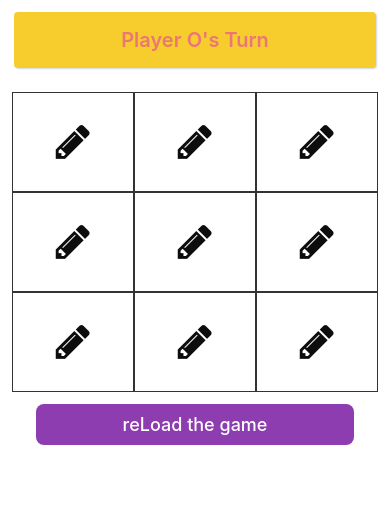
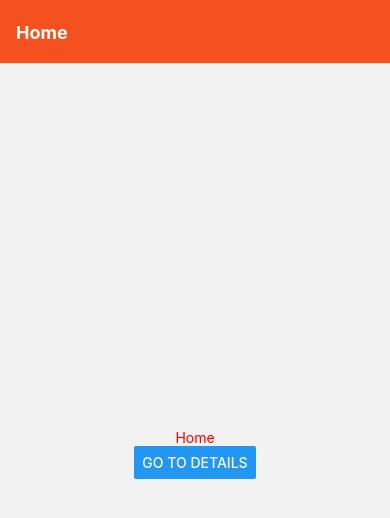
Before and after one commit to rishavConsoleLog21/ChaiAurReactNative, a React Native app in the folder styler/: screen /Home in a window 390 px wide. Shown: the top 518 px of the page. Built offline with nearby package versions, Linux system fonts and the light colour scheme.

Commit message:
Add Navigation Home to Details Page

```diff
--- a/styler/package.json
+++ b/styler/package.json
@@ -10,12 +10,16 @@
     "test": "jest"
   },
   "dependencies": {
+    "@react-navigation/native": "^6.1.18",
+    "@react-navigation/native-stack": "^6.11.0",
     "@types/react-native-vector-icons": "^6.4.18",
     "formik": "^2.4.6",
     "react": "18.3.1",
     "react-native": "0.76.0",
     "react-native-bouncy-checkbox": "^4.1.2",
     "react-native-haptic-feedback": "^2.3.3",
+    "react-native-safe-area-context": "^4.14.0",
+    "react-native-screens": "^3.35.0",
     "react-native-snackbar": "^2.8.0",
     "react-native-vector-icons": "^10.2.0",
     "yup": "^1.4.0"
--- a/styler/src/App.tsx
+++ b/styler/src/App.tsx
@@ -22,6 +22,21 @@ import RollDice from '../components/RollDice';
 import CurrenciesConverter from '../components/CurrenciesConverter';
 import TicTacToe from '../components/TicTacToe';
 
+//Navigation
+import {NavigationContainer} from '@react-navigation/native';
+import {createNativeStackNavigator} from '@react-navigation/native-stack';
+
+//Screens
+import Home from './screens/Home';
+import Details from './screens/Details';
+
+export type RootStackParamList = {
+  Home: undefined;
+  Details: {productId: number};
+};
+
+const Stack = createNativeStackNavigator<RootStackParamList>();
+
 const App = () => {
   //const isDarkMode = useColorScheme() === 'dark';
   //NOTE: Commenting the code in return statement will give warning in the console
@@ -40,12 +55,42 @@ const App = () => {
   //       <PasswordGenerator />
   //<ColorChanger />
   // <RollDice />;
+  // <CurrenciesConverter />
+  // <TicTacToe />
 
   return (
-    <>
-      {/* <CurrenciesConverter /> */}
-      <TicTacToe />
-    </>
+    <NavigationContainer>
+      <Stack.Navigator>
+        <Stack.Screen
+          name="Home"
+          component={Home}
+          options={{
+            title: 'Home',
+            headerStyle: {
+              backgroundColor: '#f4511e',
+            },
+            headerTintColor: '#fff',
+            headerTitleStyle: {
+              fontWeight: 'bold',
+            },
+          }}
+        />
+        <Stack.Screen
+          name="Details"
+          component={Details}
+          options={{
+            title: 'Product Details',
+            headerStyle: {
+              backgroundColor: '#f4511e',
+            },
+            headerTintColor: '#fff',
+            headerTitleStyle: {
+              fontWeight: 'bold',
+            },
+          }}
+        />
+      </Stack.Navigator>
+    </NavigationContainer>
   );
 };
 
--- /dev/null
+++ b/styler/src/screens/Details.tsx
@@ -0,0 +1,23 @@
+import {StyleSheet, Text, View} from 'react-native';
+import React from 'react';
+
+const Details = () => {
+  return (
+    <View>
+      <Text>Details</Text>
+    </View>
+  );
+};
+
+export default Details;
+
+const styles = StyleSheet.create({
+  container: {
+    flex: 1,
+    justifyContent: 'center',
+    alignItems: 'center',
+  },
+  smallText: {
+    color: 'red',
+  },
+});
--- /dev/null
+++ b/styler/src/screens/Home.tsx
@@ -0,0 +1,36 @@
+import {Button, StyleSheet, Text, View} from 'react-native';
+import React from 'react';
+
+// Navigation
+import {NativeStackScreenProps} from '@react-navigation/native-stack';
+import {RootStackParamList} from '../App';
+
+type HomeProps = NativeStackScreenProps<RootStackParamList, 'Home'>;
+
+const Home = ({navigation}: HomeProps) => {
+  return (
+    <View style={styles.container}>
+      <Text style={styles.smallText}>Home</Text>
+      <Button
+        title="Go to details"
+        //NOTE: 3 ways to navigate to another screen
+        onPress={() => navigation.navigate('Details', {productId: 21})}
+        // onPress={() => navigation.navigate('Details')}
+        // onPress={() => navigation.push('Details', {productId: 21})} //NOTE: push is used to push the same screen again/callbackHell/profileHell(instagram)
+      />
+    </View>
+  );
+};
+
+export default Home;
+
+const styles = StyleSheet.create({
+  container: {
+    flex: 1,
+    justifyContent: 'center',
+    alignItems: 'center',
+  },
+  smallText: {
+    color: 'red',
+  },
+});
```
Also changed, not shown: 1 other file (tests, documents, lock files or other folders).
